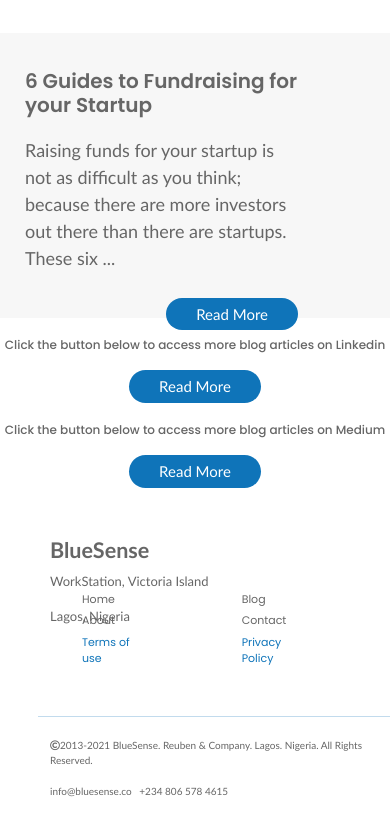
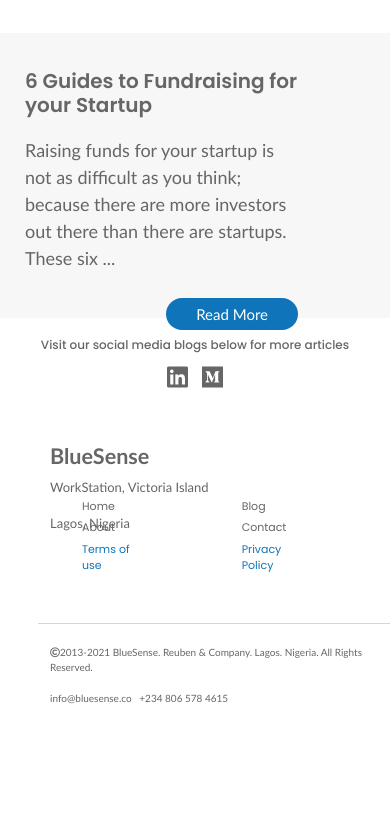
Before and after one commit to Kolajosh/BlueSense, a React (Create React App) app: page /blog in a window 390 px wide. Shown: the part 2302-3127 px from the top of the page. After the commit the page ends 3034 px from the top, so only its background shows below. Built offline with nearby package versions, Linux system fonts and the light colour scheme; the HTML template or start-up script is replaced by a standard one; a web font is replaced by a local one.

Commit message:
blog update

```diff
--- a/src/components/BlogComponent.css
+++ b/src/components/BlogComponent.css
@@ -448,9 +448,21 @@
   font-size: 18px;
   color: #666666;
 }
+.read-more-div i {
+  padding: 5px;
+  font-size: 44px;
+  color: #666666;
+}
+
+.read-more-div a {
+  text-decoration: none;
+}
 
 @media screen and (max-width: 870px) {
   .read-more-div h4 {
     font-size: 12px;
   }
+  .read-more-div i {
+    font-size: 24px;
+  }
 }
--- a/src/components/BlogComponent.js
+++ b/src/components/BlogComponent.js
@@ -88,24 +88,21 @@ function BlogComponent() {
       </div>
 
       <div className='read-more-div'>
-        <h4>Click the button below to access more blog articles on Linkedin</h4>
-        <button className='read-more-btn'>
+        <h4>Visit our social media blogs below for more articles</h4>
+
         <a
           href='https://www.linkedin.com/company/bluesensegroup/posts/?feedView=articles'
           target='_blank'
           rel='noopener noreferrer'>
-            Read More
+          <i class='fab fa-linkedin' />{" "}
         </a>
-        </button>
-        <h4>Click the button below to access more blog articles on Medium</h4>
-        <button className='read-more-btn'>
+
         <a
           href='https://bluesense.medium.com/'
           target='_blank'
           rel='noopener noreferrer'>
-            Read More
+          <i class='fab fa-medium' />
         </a>
-        </button>
       </div>
     </>
   );
--- a/src/components/ProfileIcons.js
+++ b/src/components/ProfileIcons.js
@@ -23,16 +23,8 @@ function ProfileIcons() {
               </li>
             </div>
             <div className='picon2'>
-              <li>
-                <img src={kola} alt=''></img>
-              </li>
-              <li>
-                <p>Kolawole Ayoola</p>
-                <p className='blue'>
-                  Web Development
-                  <br /> Intern
-                </p>
-              </li>
+              <li></li>
+              <li></li>
             </div>
           </ul>
         </div>
```
Lines whose indentation alone changed are shown as unchanged.
